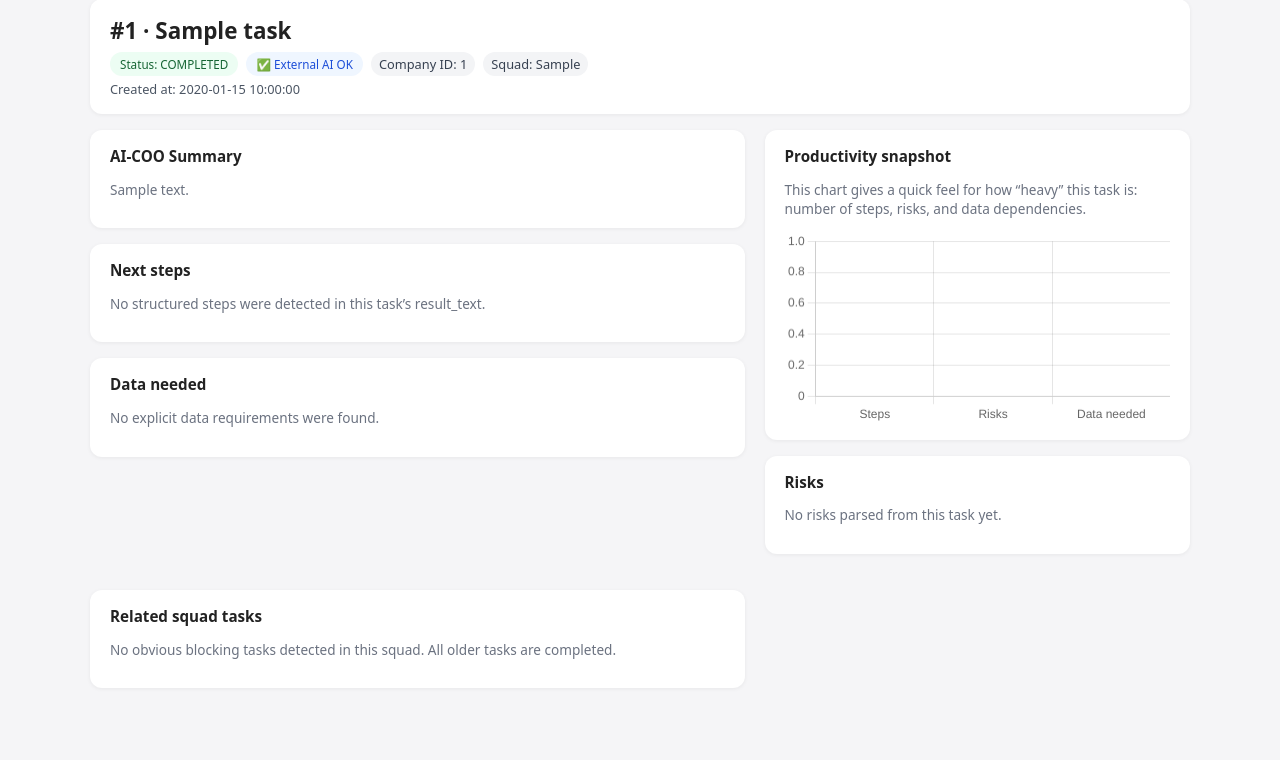
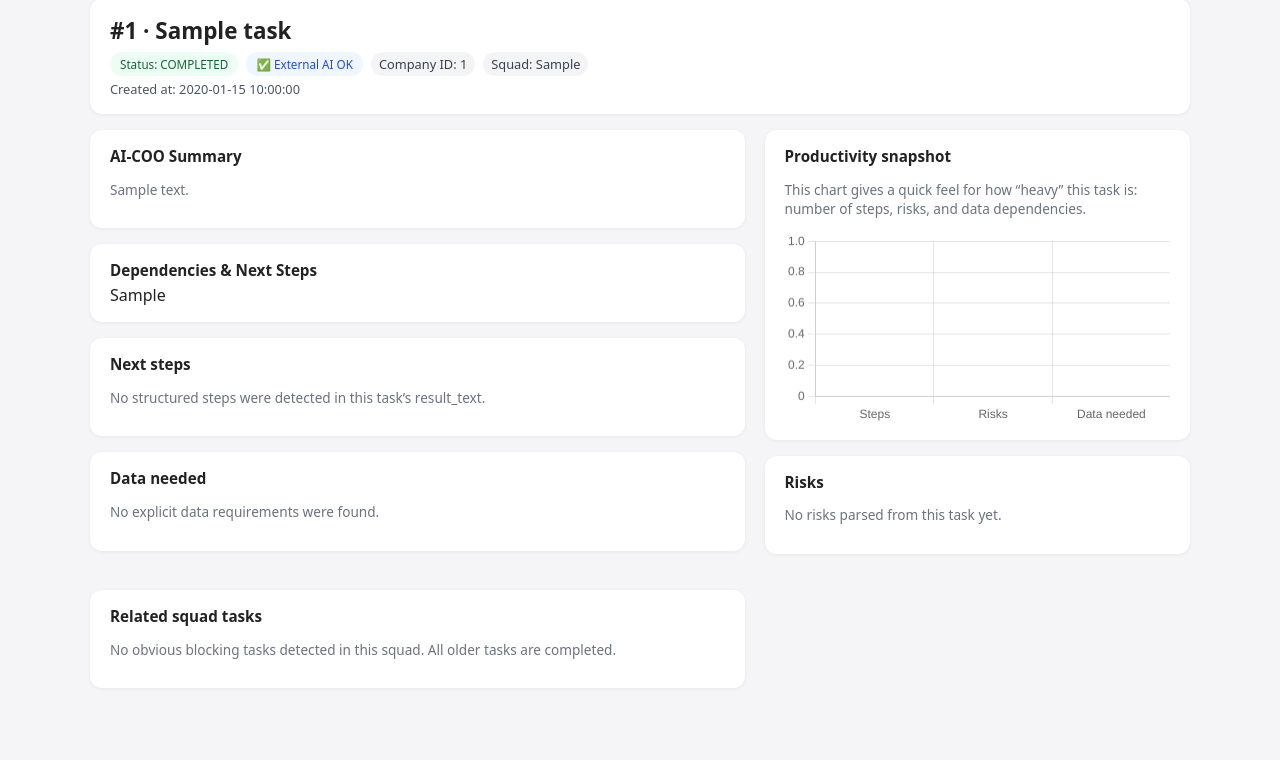
Before and after one commit to RonaldReddy024/ai-coo, a FastAPI app: page /tasks/1/view in a window 1280 px wide. Shown: the part 94-854 px from the top of the page. Run offline with FastAPI, Linux system fonts and the light colour scheme; tables that the repository leaves empty hold one stand-in row (values such as "Sample post").

Commit message:
Update task_detail.html

```diff
--- a/app/templates/task_detail.html
+++ b/app/templates/task_detail.html
@@ -161,6 +161,11 @@
         </div>
 
         <div class="card">
+          <div class="section-title">Dependencies &amp; Next Steps</div>
+          <pre style="white-space: pre-wrap; font-family: inherit; margin: 0;">{{ next_steps or "No next steps yet." }}</pre>
+        </div>
+
+        <div class="card">
           <div class="section-title">Next steps</div>
           {% if steps %}
             <ul>
```
